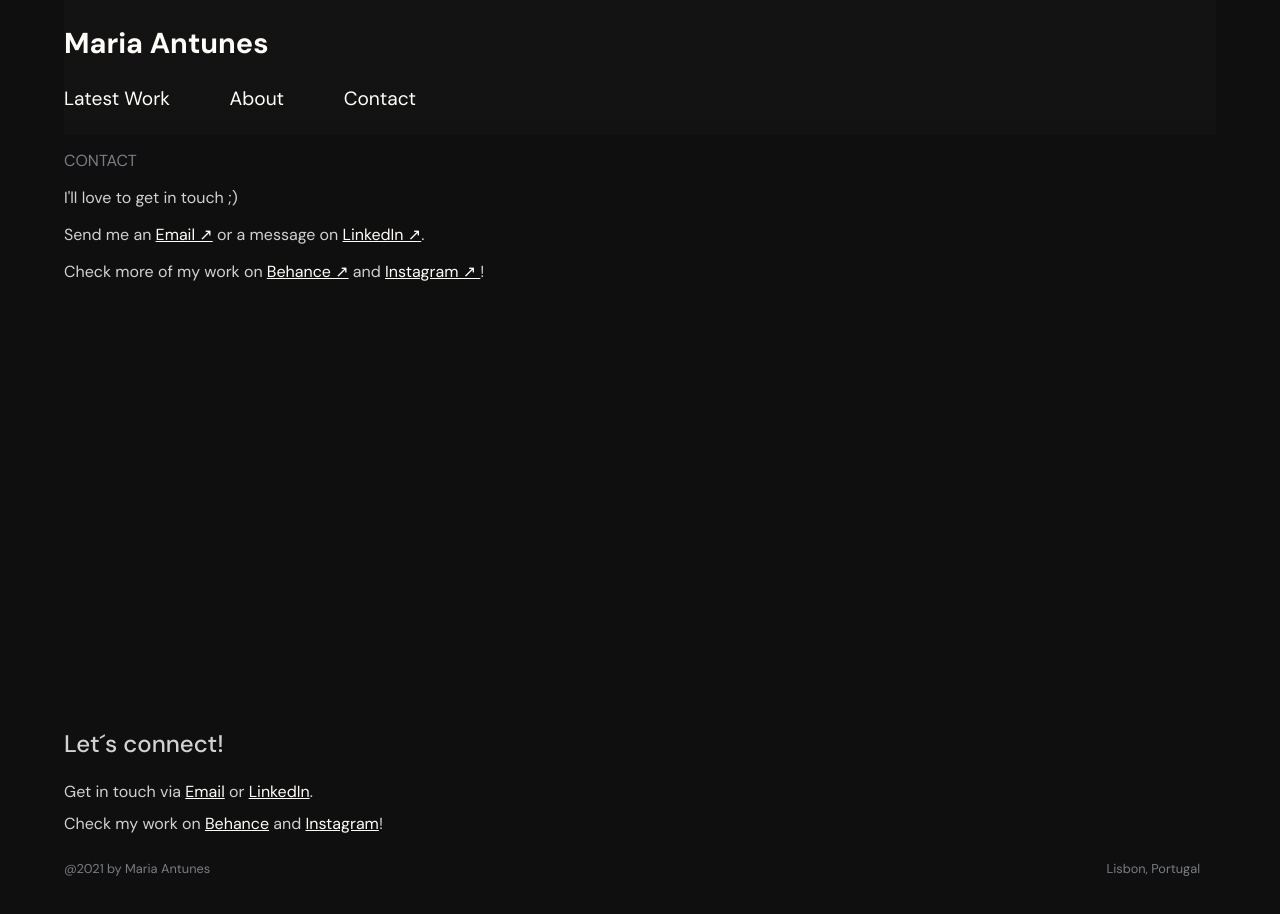
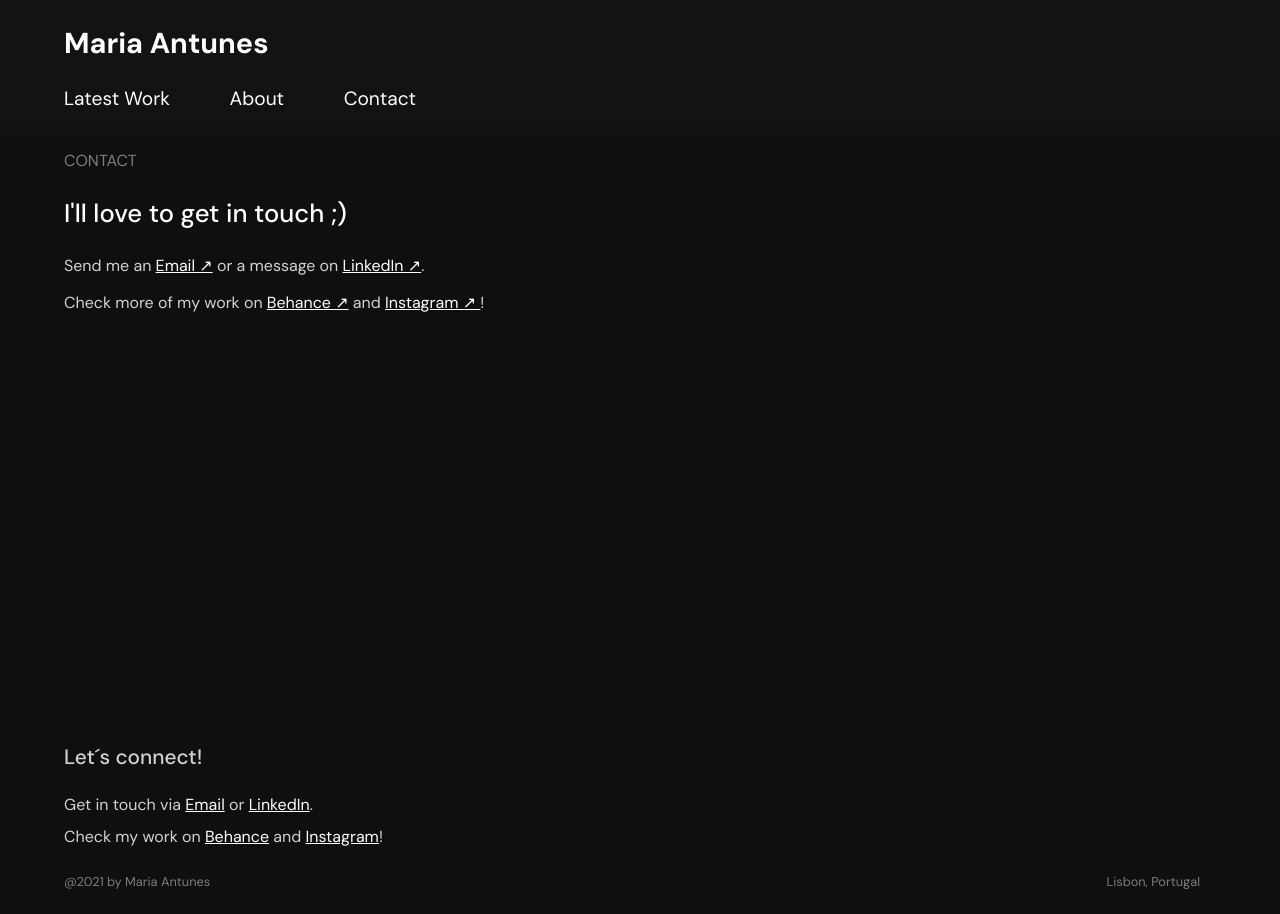
Before and after one commit to maria-antunes/projeto, a Jekyll site: the page built from contact.html, in a window 1280 px wide. Built offline with Jekyll 4.4.1, drawn with Linux system fonts in a browser that asks for light colours.

Commit message:
Sass project page + about + contact

```diff
--- a/_layouts/projectpage.html
+++ b/_layouts/projectpage.html
@@ -6,9 +6,12 @@
         <figure>
             <img src="../assets/img/{{ page.thumbnail_path }}" alt="{{ page.thumbnail_alt }}">
         </figure>
+        <div>
             <h1> {{ page.title }} </h1>
             <p> {{ page.description }} </p>
+        </div>
     </header>
+    <div class="content-wrapper">
         <section class="project-overview">
             <h2>Timeline</h2>
             <p> {{ page.timeline }} </p>
@@ -51,9 +54,11 @@
         {% if page.takeaways_text %}
             <section class="takeaways">
                 <h2> Takeaways </h2>
+                <ul>
                     {% for take in page.takeaways_text %}
                         <li> {{ take.takeaway }} </li>
                     {% endfor %}
+                </ul>
             </section>
         {% endif %}
         <a href="https://www.behance.net/gallery/{{page.behance_link}}" title="Link to {{ page.title }}" target="_blank"> See
@@ -63,4 +68,5 @@
                 {{ page.title }}
             {% endif %} on Behance ↗
         </a>
+    </div>
 </article>
--- a/_sass/style.scss
+++ b/_sass/style.scss
@@ -2,6 +2,7 @@
 @import
   "style/typography",
   "style/colors",
+  "style/mixins",
   "style/base",
   "style/layout"
 ;
--- a/_sass/style/_base.scss
+++ b/_sass/style/_base.scss
@@ -10,8 +10,6 @@
     font-family: $font-family;
     color: $text-color;
     background-color: $background-color;
-    padding-left: 5%;
-    padding-right: 5%;
     margin: auto;
 }
 
@@ -51,13 +49,13 @@
 
 main {
     min-height: calc(100vh - 150px - 236px);
+    // não resulta porque na pagina de projeto a 1 imagem tem 0 :((
+    // padding-left: 5%;
+    // padding-right: 5%;
 }
 
 .wrapper {
     margin: 0;
     margin-top: 150px;
+    @include side-margin;
 }
-
-/* .no-margin-top {
-
-} */
--- a/_sass/style/_layout.scss
+++ b/_sass/style/_layout.scss
@@ -3,12 +3,13 @@
  */
 
 .website-header {
+  position: fixed;
+  top: 0;
+  left: 0;
+  right: 0;
   padding-top: 1.5rem;
   padding-bottom: 0.5rem;
-  position: fixed;
-  top: 0;
-  left: 5%;
-  right: 5%;
+  @include side-margin;
   background: linear-gradient(rgba(19, 19, 19, 0.99) 80%, rgba(0, 0, 0, 0) 200%);
 
   .website-name {
@@ -44,10 +45,11 @@
 
 footer {
   padding-bottom: 1.5rem;
-  padding-top: 3rem;
+  padding-top: 4rem;
+  @include side-margin;
 
   .bigger {
-      font-size: 1.5rem;
+      font-size: 1.3rem;
       font-weight: 500;
       padding-bottom: 1rem;
   }
@@ -155,5 +157,120 @@
 
 .project-content {
     margin-bottom: 0;
+    header {
+        margin-bottom: 3rem;
 
+        figure {
+            margin: 0;
+            margin-top: 135px;
+        }
+        img {
+            margin: 0;
+            width: 100%;
+            object-fit: cover;
+        }
+        div {
+            @include side-margin;
+
+            h1 {
+                margin-top: 1.5rem;
+                font-size: 1.6rem;
+                font-weight: 500;
+                color: $neutral-white-color;
+                text-transform: none;
+            }
+        }
+    }
+
+    .content-wrapper{
+        @include side-margin;
+
+        h2 {
+            margin-top: 2.5rem;
+        }
+
+        p {
+            @include body-regular;
+        }
+
+        .project-overview {
+            h2 {
+                @include body-regular;
+                font-weight: $font-weight-big;
+                margin-top: 1rem;
+                margin-bottom: 0.2rem;
+            }
+
+            ul {
+                margin: 0;
+                padding: 0;
+            }
+
+            li {
+                list-style: none;
+            }
+        }
+
+        .takeaways {
+            margin-bottom: 3rem;
+        }
+    }
+
+    .process {
+        figure {
+            margin: 0;
+            margin-top: 2rem;
+            margin-bottom: 2rem;
+            overflow-x: scroll;
+            display: flex;
+            min-height: 320px;
+            height: 60vw;
+            max-height: 580px;
+
+            > * {
+                height: 100%;
+                margin-right: 16px;
+            }
+        }
+    }
 }
+
+// coisas especificas para o layout do about
+.about-introduction {
+    figure {
+        margin: 0;
+        margin-top: 2rem;
+    }
+    img {
+        margin: 0;
+        width: 100%;
+        object-fit: cover;
+    }
+}
+
+.about-content {
+    h2 {
+        @include body-regular;
+        font-weight: $font-weight-big;
+        margin-top: 1rem;
+        margin-bottom: 0.2rem;
+    }
+    ul {
+        margin-bottom: 2.5rem;
+        padding-left: 0;
+    }
+
+    li {
+        list-style: none;
+    }
+}
+
+// para a página dos contacts
+
+.contact-container {
+    p:first-child {
+        font-size: 1.6rem;
+        font-weight: 500;
+        color: #FFFEFB;
+      }
+}
--- /dev/null
+++ b/_sass/style/_mixins.scss
@@ -0,0 +1,16 @@
+// margem de lado para todo o conteudo
+@mixin side-margin {
+    padding-left: 5%;
+    padding-right: 5%;
+  }
+
+
+
+// estilos tipograficos:
+
+// estilo de texto / paragrafo
+@mixin body-regular {
+    font-size: $font-size-regular;
+    font-weight: $font-weight-regular;
+    margin: 0;
+  }
--- a/about.html
+++ b/about.html
@@ -2,7 +2,7 @@
 layout: page
 title: About
 ---
-<section>
+<section class="about-introduction">
     <h2>Hello! Nice to meet you :)</h2>
     <p> I’m Maria Antunes, a designer from Lisbon to the world.</p>
     <p>I want to help organizations develop research-driven and user-centred digital products along with powerful and compelling branding & visual storytelling, creating meaningful experiences for users and businesses alike.</p>
@@ -12,6 +12,7 @@
         <img src="assets/img/fotoperfil.jpg" alt="Photo of Me, Maria Antunes">
     </figure>
 </section>
+<div class="about-content">
     <section>
         <h2>Main Skills</h2>
         <ul>
@@ -47,3 +48,4 @@
         </ul>
     </section>
     <a href="assets/docs/MariaAntunes-CV.pdf" target="_blank" title="Link to Maria Antunes CV in a pdf file">Download my CV↓</a>
+</div>
--- a/contact.html
+++ b/contact.html
@@ -2,7 +2,7 @@
 layout: page
 title: Contact
 ---
-<div class="container">
+<div class="contact-container">
     <p>I'll love to get in touch ;)</p>
     <p>Send me an <a href="mailto:{{ site.email }}" target="_blank">Email ↗</a> or a message on <a href="https://www.linkedin.com/in/{{ site.linkedin_username }}" target="_blank" >LinkedIn ↗</a>.</p>
     <p>Check more of my work on <a href="https://www.behance.net/{{ site.behance_username }}" target="_blank">Behance ↗</a> and <a href="https://instagram.com/{{ site.instagram_username }}" target="_blank">Instagram ↗ </a>!</p>
```
Lines whose indentation alone changed are shown as unchanged.
